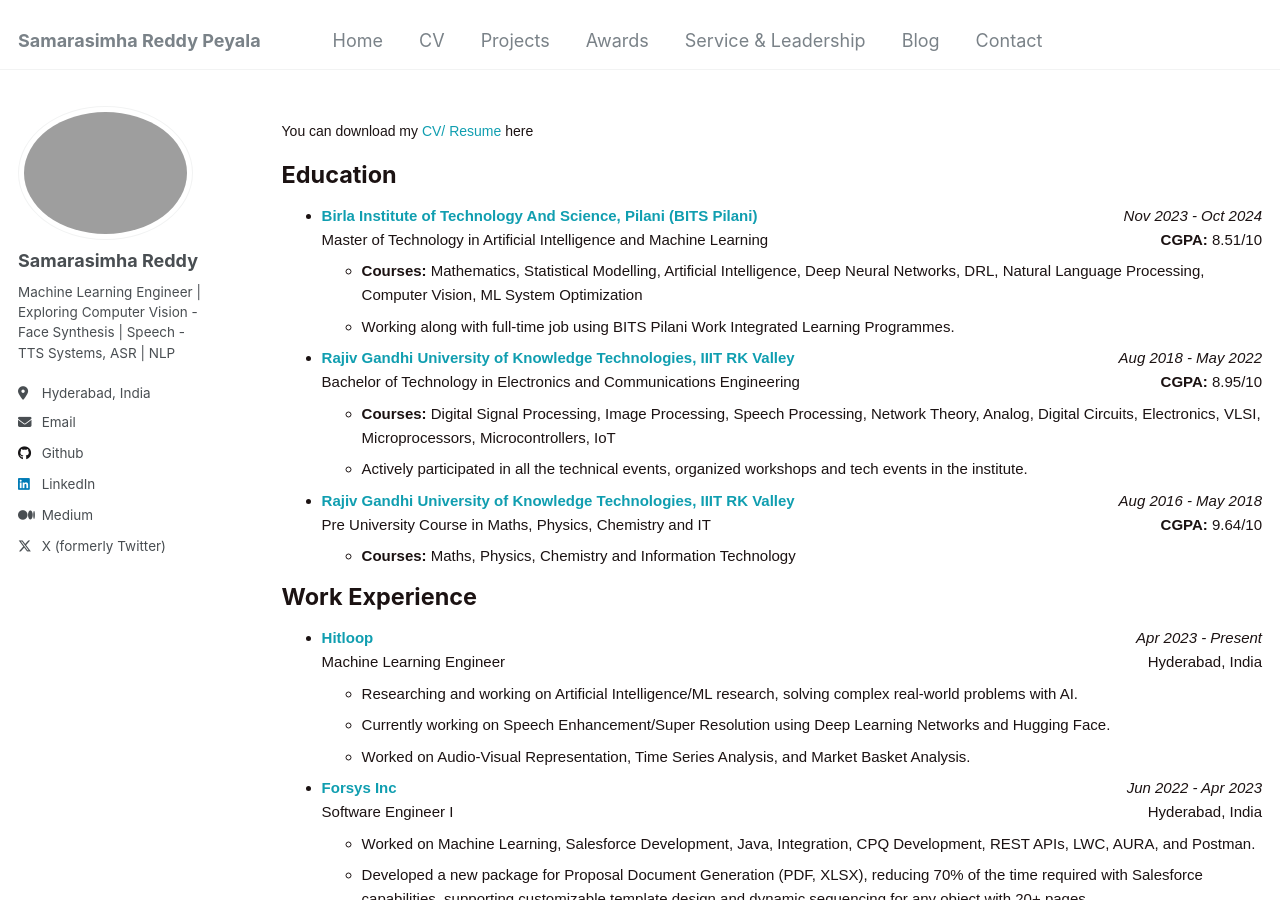
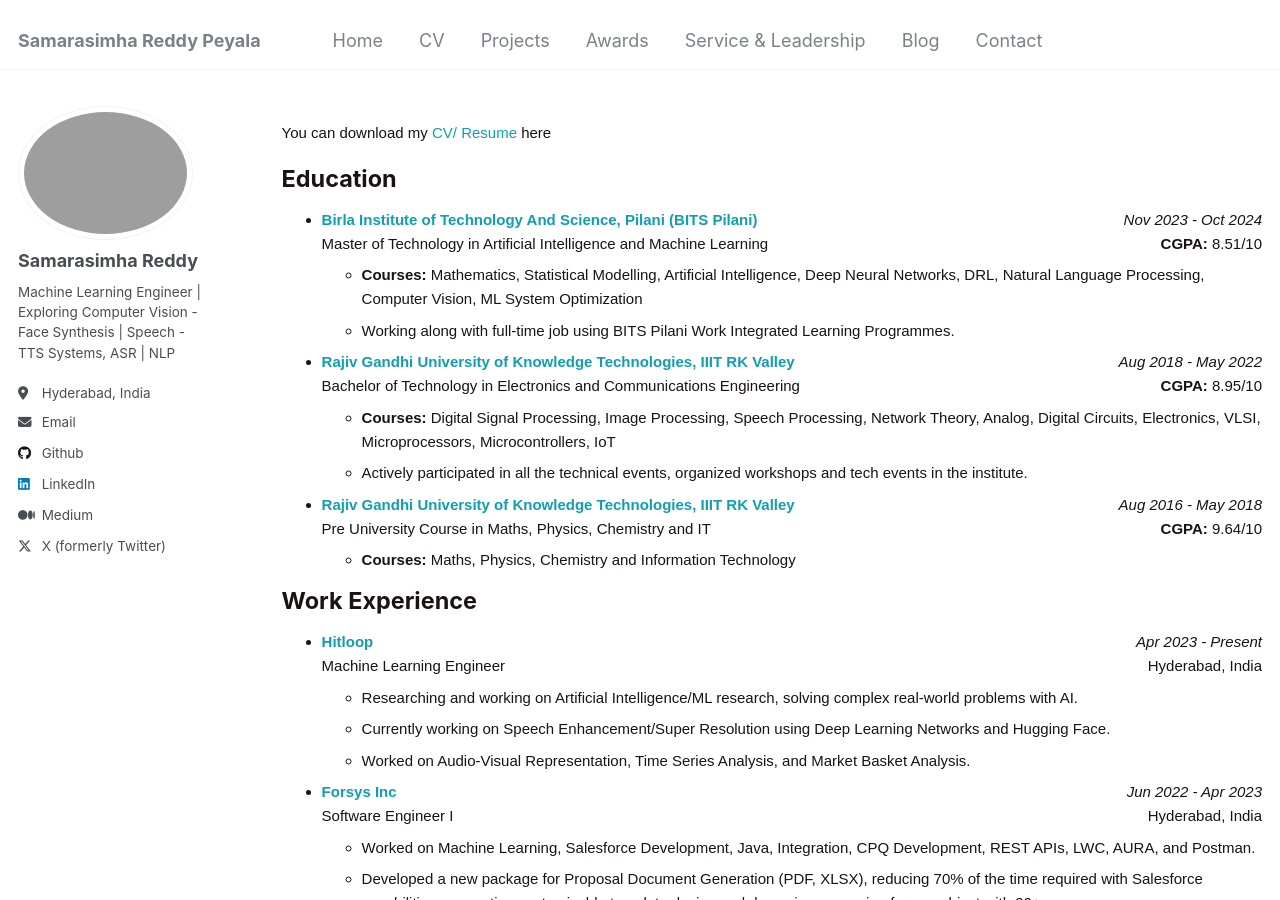
Before and after one commit to samarasimhapeyala/samarasimhapeyala.github.io, a Jekyll site: the page built from _pages/cv.md, in a window 1280 px wide and 900 px high. Built offline with Jekyll 4.4.1, drawn with Linux system fonts in a browser that asks for light colours.

Commit message:
Update cv.md

```diff
--- a/_pages/cv.md
+++ b/_pages/cv.md
@@ -75,7 +75,7 @@
 
 <div class="content-container" style="font-family: Arial, sans-serif; line-height: 1.6;">
 
-  <p>You can download my <a href="https://www.bits-pilani.ac.in/" style="color: rgb(16, 158, 176); text-decoration: none;">CV/ Resume</a> here</p>
+  <p style="font-size: 15px;">You can download my <a href="https://www.bits-pilani.ac.in/" style="color: rgb(16, 158, 176); text-decoration: none;">CV/ Resume</a> here</p>
 
 <h1 id="education">Education</h1>
 
```
